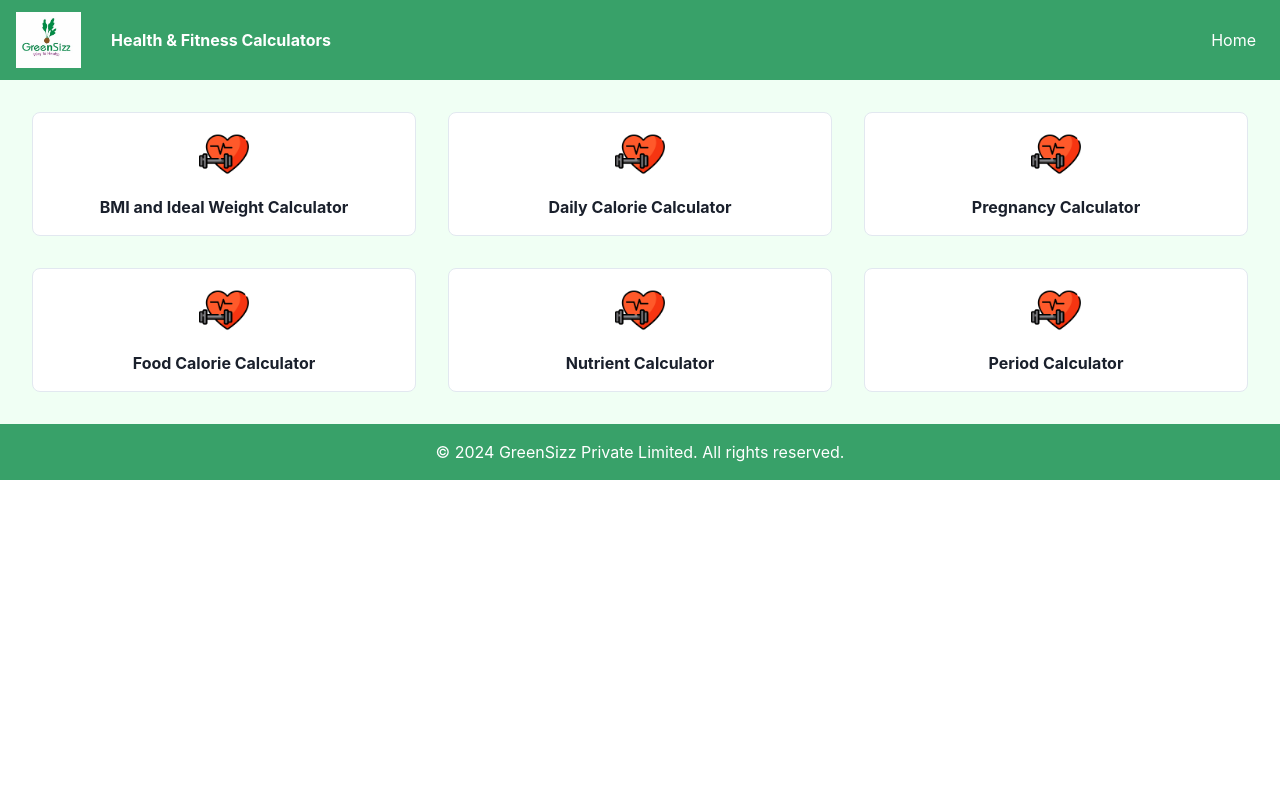
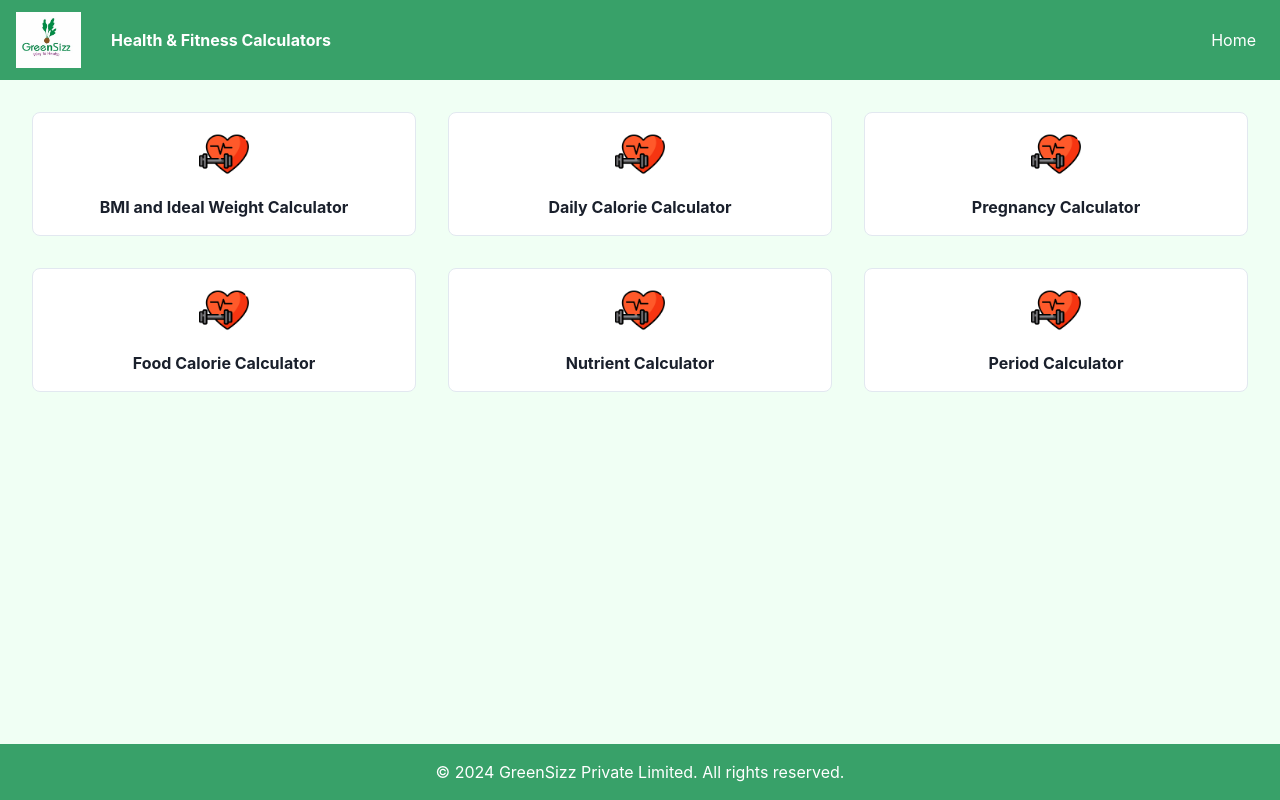
Before and after one commit to acecoder7/Health-Fitness-Calc-GS, a React (Create React App) app in the folder calculator/: page / in a window 1280 px wide. Built offline with nearby package versions, Linux system fonts and the light colour scheme.

Commit message:
footer fixed

```diff
--- a/calculator/src/App.css
+++ b/calculator/src/App.css
@@ -1,38 +1,9 @@
-.App {
-  text-align: center;
+html, body, #root, .app-container {
+  height: 100%;
+  display: flex;
+  flex-direction: column;
 }
 
-.App-logo {
-  height: 40vmin;
-  pointer-events: none;
+main {
+  flex: 1;
 }
-
-@media (prefers-reduced-motion: no-preference) {
-  .App-logo {
-    animation: App-logo-spin infinite 20s linear;
-  }
-}
-
-.App-header {
-  background-color: #282c34;
-  min-height: 100vh;
-  display: flex;
-  flex-direction: column;
-  align-items: center;
-  justify-content: center;
-  font-size: calc(10px + 2vmin);
-  color: white;
-}
-
-.App-link {
-  color: #61dafb;
-}
-
-@keyframes App-logo-spin {
-  from {
-    transform: rotate(0deg);
-  }
-  to {
-    transform: rotate(360deg);
-  }
-}
--- a/calculator/src/App.js
+++ b/calculator/src/App.js
@@ -1,4 +1,5 @@
 import React from 'react';
+import { Box } from '@chakra-ui/react';
 import { Routes, Route } from 'react-router-dom';
 import Home from './pages/Home';
 import BMIndIW from './pages/BMIndIW';
@@ -10,11 +11,13 @@ import TDEE from './pages/TDEE';
 import Period from './pages/Period';
 import Navbar from './components/Navbar';
 import Footer from './components/Footer';
+import './App.css';
 
 function App() {
   return (
-    <div>
+    <Box bg="background.100" className="app-container">
       <Navbar />
+      <Box bg="background.100" as="main" flex="1">
         <Routes>
           <Route path="/" element={<Home />} />
           <Route path="/bmindiw" element={<BMIndIW />} />
@@ -24,10 +27,10 @@ function App() {
           <Route path="/nutrient" element={<Nutrient />} />
           <Route path="/tdee" element={<TDEE />} />
           <Route path="/period" element={<Period />} />
-
         </Routes>
+      </Box>
       <Footer />
-    </div>
+    </Box>
   );
 }
 
--- a/calculator/src/pages/Foodcalorie.js
+++ b/calculator/src/pages/Foodcalorie.js
@@ -131,7 +131,7 @@ const FoodCalorie = () => {
   };
 
   return (
-    <Box p={8} bg="gray.100" minHeight="100vh">
+    <Box p={8} bg="background.100" minHeight="100vh">
       <Heading mb={4}>Food Calorie Calculator</Heading>
       <Text mb={6}>
         Track your daily calorie intake with our Food Calorie Calculator. Enter
```
Lines whose indentation alone changed are shown as unchanged.
